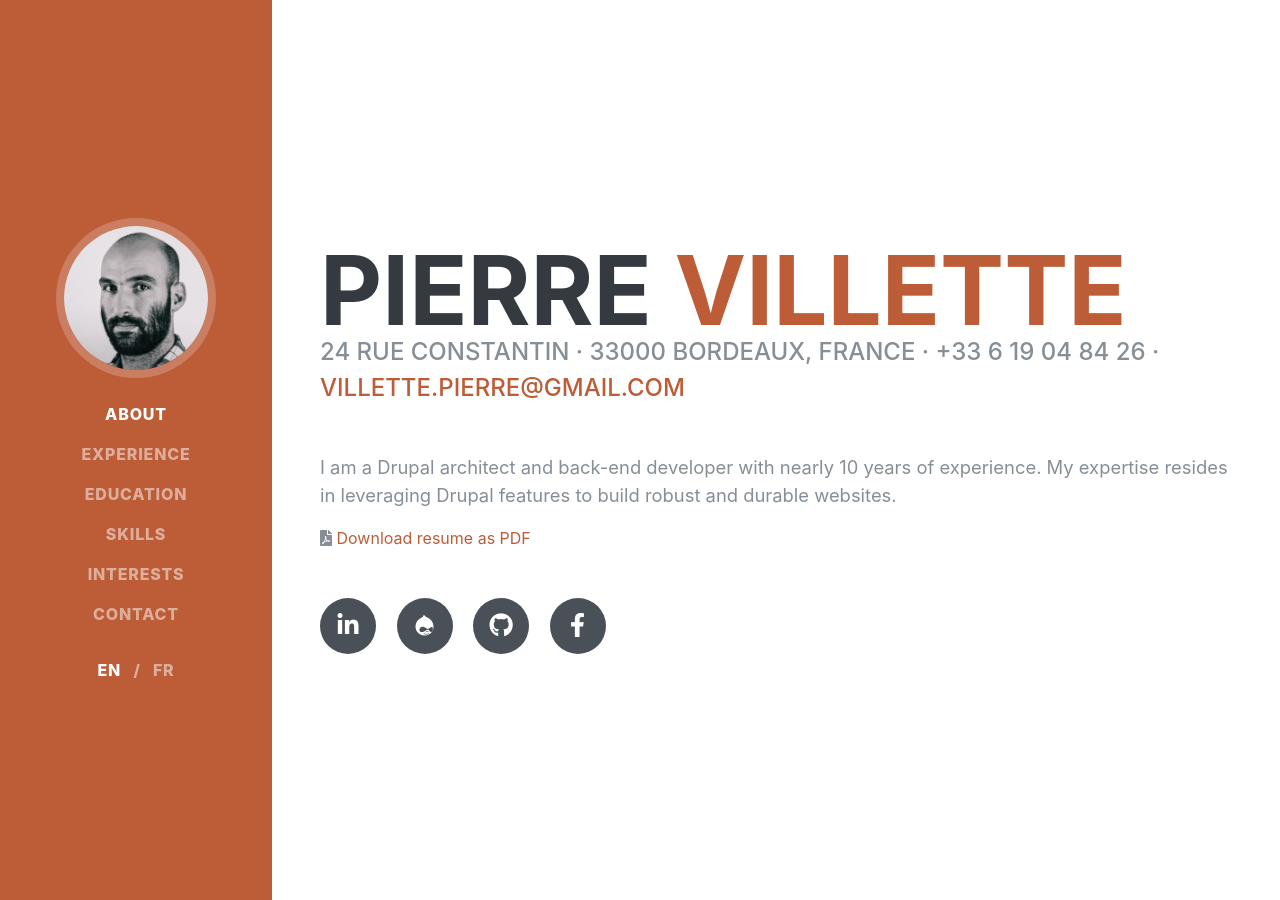
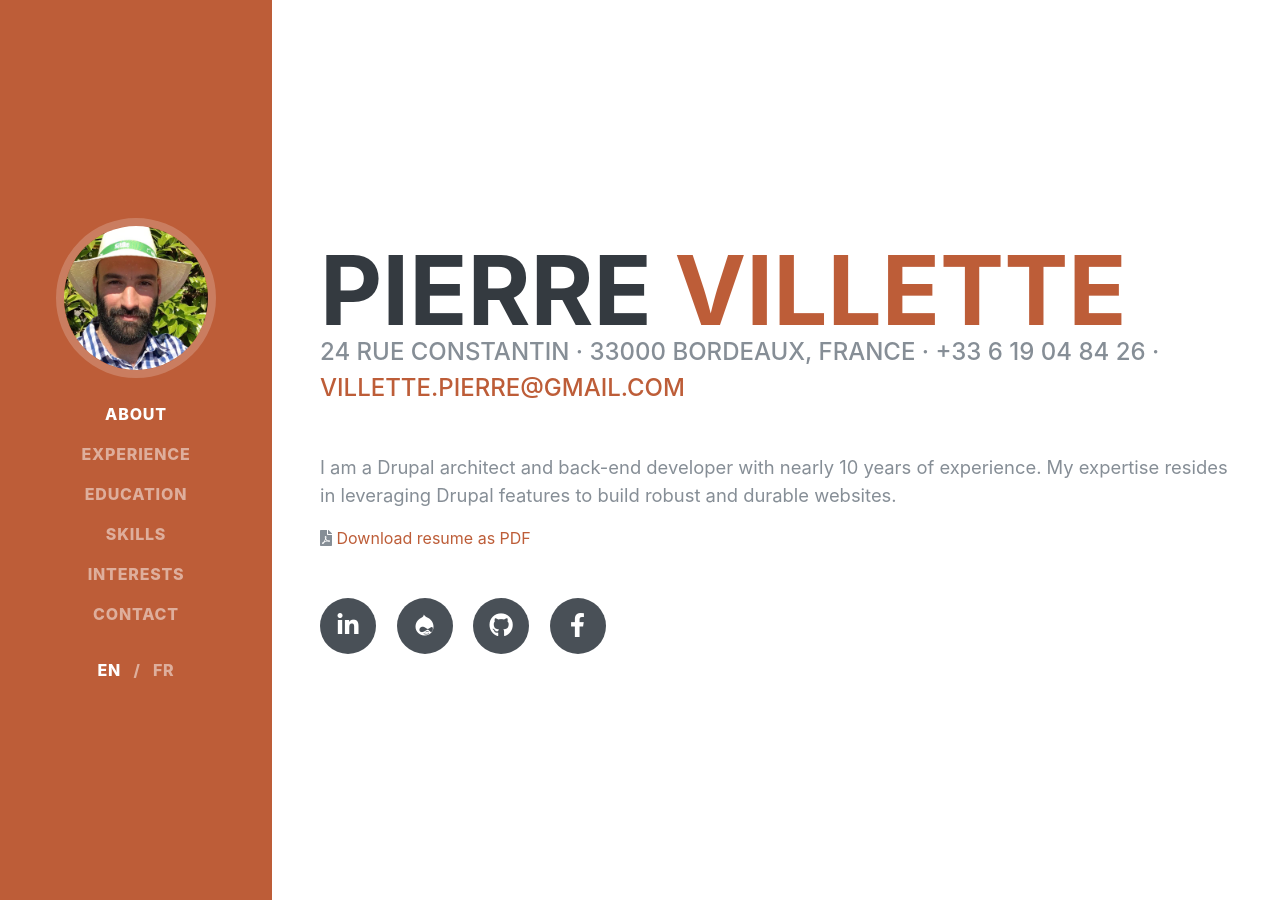
Before and after one commit to villette/villette.github.io, a Jekyll site: the page built from en/index.html, in a window 1280 px wide and 900 px high. Built offline with Jekyll 4.4.1, drawn with Linux system fonts in a browser that asks for light colours; nearby versions of some CDN libraries; some web fonts are replaced.

Commit message:
Change picture, fix minor bugs

```diff
--- a/_includes/experience.html
+++ b/_includes/experience.html
@@ -1,4 +1,4 @@
-<section class="resume-section p-3 p-lg-5 d-flex justify-content-center" id="experience">
+<section class="resume-section p-3 p-lg-5 d-flex align-items-center" id="experience">
   <div class="w-100">
     <h2 class="mb-0">{{ site.data.translations[page.lang].experience.title }}</h2>
 
--- a/index.html
+++ b/index.html
@@ -7,7 +7,7 @@
     <meta charset="utf-8">
     <meta name="viewport" content="width=device-width, initial-scale=1, shrink-to-fit=no">
 
-    <script type="text/javascript" src="/js/language.js"></script>
+    <script src="/js/language.js"></script>
 
     <!-- Bootstrap core CSS -->
     <link rel="stylesheet" href="https://stackpath.bootstrapcdn.com/bootstrap/4.2.1/css/bootstrap.min.css">
```
Also changed, not shown: img/profile.jpg.
